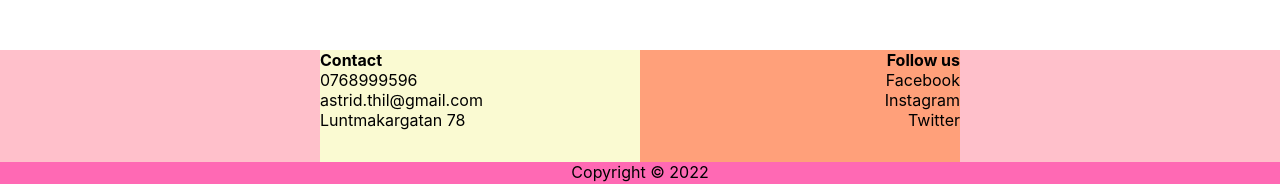
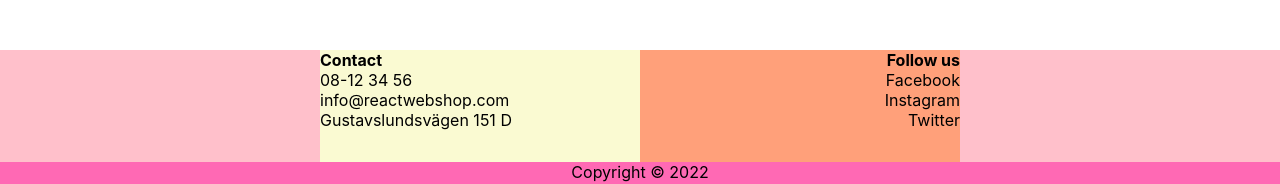
Before and after one commit to astridthil/Webshop-React, a React (Create React App) app: page /product in a window 1280 px wide. Shown: the part 590-774 px from the top of the page. Built offline with nearby package versions, Linux system fonts and the light colour scheme.

Commit message:
browserrouter added

```diff
--- a/package.json
+++ b/package.json
@@ -8,6 +8,7 @@
     "@testing-library/user-event": "^13.5.0",
     "react": "^17.0.2",
     "react-dom": "^17.0.2",
+    "react-router-dom": "^6.2.1",
     "react-scripts": "5.0.0",
     "web-vitals": "^2.1.4"
   },
--- a/src/App.js
+++ b/src/App.js
@@ -1,14 +1,22 @@
 import './App.css';
+import { BrowserRouter, Routes, Route } from "react-router-dom";
 import Product from './Product.js';
 import Footer from './Footer';
+
 
 
 function App() {
   return (
     <div className="App">
+      <BrowserRouter>
+      <Routes>
+        <Route path='/product' element={<Product />} />
 
-      <Product />
+      </Routes>
+      </BrowserRouter>
+
       <Footer />
+
 
     </div>
   );
--- a/src/Footer.js
+++ b/src/Footer.js
@@ -7,9 +7,9 @@ function Footer() {
         <div className='footer-contact-follow'>
           <div className='footer-contact'>
             <div><b>Contact</b></div>
-            <div>0768999596</div>
-            <div>astrid.thil@gmail.com</div>
-            <div>Luntmakargatan 78</div>
+            <div>08-12 34 56</div>
+            <div>info@reactwebshop.com</div>
+            <div>Gustavslundsvägen 151 D</div>
           </div>
         <div className='footer-follow'>
           <div><b>Follow us</b></div>
```
Also changed, not shown: 1 other file (tests, documents, lock files or other folders).
